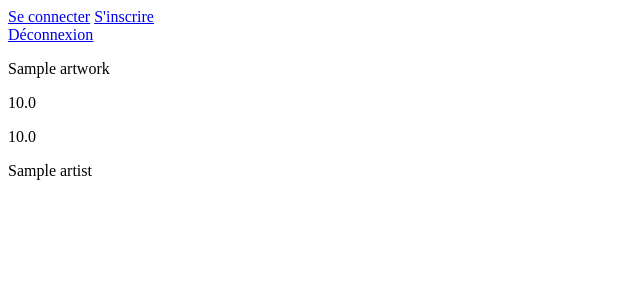
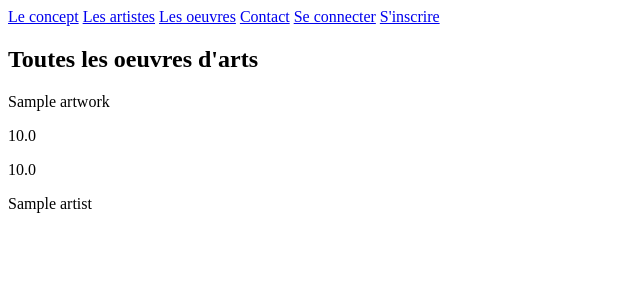
Before and after one commit to JimmyFonteneau/ltk_back_office, a Django app: page /artworks/list/ in a window 1280 px wide. Shown: the top 300 px of the page, without its empty margins (0-640 px from the left). Run offline with Django 3.2, Linux system fonts and the light colour scheme; tables that the repository leaves empty hold one stand-in row (values such as "Sample post").

Commit message:
Ajout d'une oeuvre + Affichage de toutes les oeuvres

```diff
--- a/artists/templates/artists/artists_list.html
+++ b/artists/templates/artists/artists_list.html
@@ -2,7 +2,7 @@
 
 {% block content %}
 
-<h2>Calls</h2>
+<h2>Les artistes</h2>
 {% for artist in artists_list %}
 <a class="btn btn-primary" href="" role="button">{{ artist.name }}</a>
 {% endfor %}
--- a/artworks/templates/artworks/artworks_list.html
+++ b/artworks/templates/artworks/artworks_list.html
@@ -3,8 +3,8 @@
 	Liste des oeuvres
 {% endblock %}
 {% block content %}
-    <a href="{% url 'users:logout' %}">Déconnexion</a>
-    {% for artwork in artworks %}
+<h2>Toutes les oeuvres d'arts</h2>
+{% for artwork in artworks %}
     <div>
         <p>{{ artwork.name }}</p>
         <p>{{ artwork.height }}</p>
--- a/artworks/templates/artworks/base.html
+++ /dev/null
@@ -1 +0,0 @@
-{% extends "base.html" %}
--- a/artworks/urls.py
+++ b/artworks/urls.py
@@ -5,5 +5,6 @@ from . import views
 app_name = 'artworks'
 
 urlpatterns = [
+    path('new/', views.artwork_new, name='artwork_new'),
     path('list/', views.artworks_list, name='artworks_list'),
 ]
--- a/artworks/views.py
+++ b/artworks/views.py
@@ -1,9 +1,19 @@
-from django.shortcuts import render
-
+from django.shortcuts import render, redirect
+from .forms import ArtworkForm
 from .models import Artwork
 
+def artwork_new(request):
+    if request.method == "POST":
+        form = ArtworkForm(request.POST)
+        if form.is_valid():
+            form.save()
+            return redirect("artworks:artworks_list")
+    else:
+        form = ArtworkForm()
+    return render(request, 'artworks/artwork_new.html', {'form': form})
+
 def artworks_list(request):
-    artworks = Artwork.objects.filter()
+    artworks = Artwork.objects.all()
     return render(
         request,
         'artworks/artworks_list.html',
--- a/los_artistos/templates/base.html
+++ b/los_artistos/templates/base.html
@@ -20,11 +20,17 @@
 <body>
     {% block body_header %}
     {% if user.is_authenticated %}
-    <p>Authenticated</p>
     <a href="{% url 'users:logout' %}">Déconnexion</a>
     <a href="{% url 'users:myaccount' %}">Mon compte</a>
     <a href="{% url 'users:account_settings' %}">Paramètres</a>
+    {% if user.is_superuser %}
+    <p>Hello super user</p>
+    {% endif %}
     {% else %}
+    <a href="{% url 'users:login' %}">Le concept</a>
+    <a href="{% url 'artists:artists' %}">Les artistes</a>
+    <a href="{% url 'artworks:artworks_list' %}">Les oeuvres</a>
+    <a href="{% url 'users:login' %}">Contact</a>
     <a href="{% url 'users:login' %}">Se connecter</a>
     <a href="{% url 'users:register' %}">S'inscrire</a>
     {% endif %}
```
Also changed, not shown: artworks/forms.py (added, +9 -0 lines), artworks/templates/artworks/artwork_new.html (added, +9 -0 lines).
